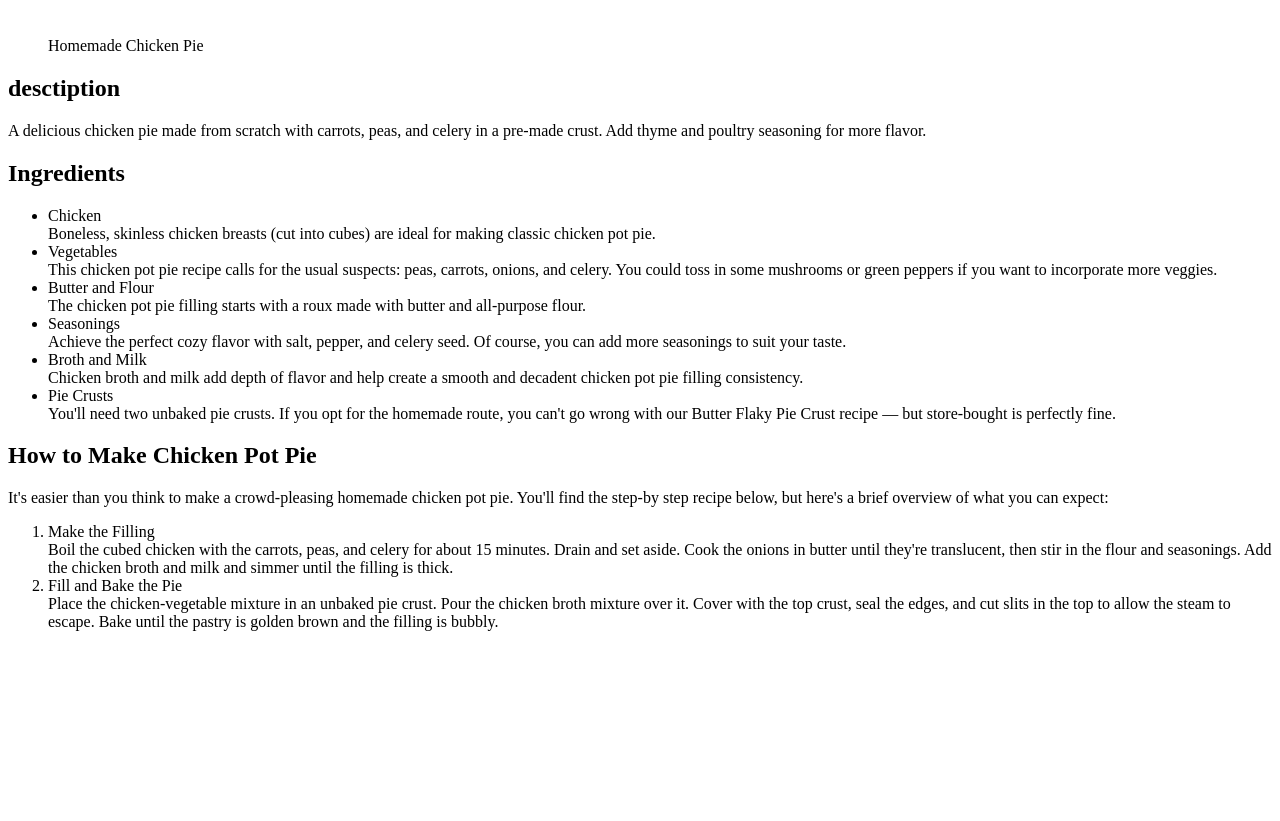
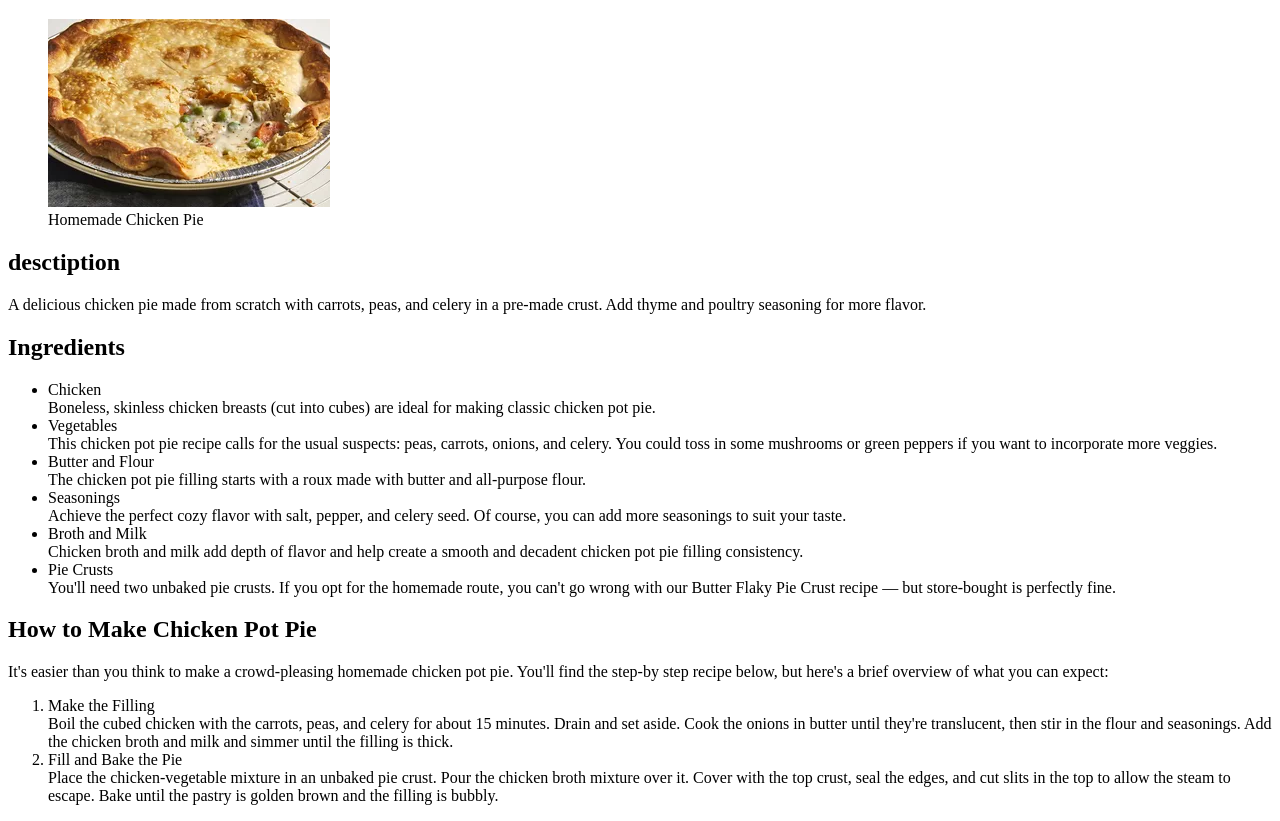
Before and after one commit to Golden-Alpaca/odin-recipes, a plain HTML site: page recipes/chickenPotPie.html in a window 1280 px wide. Shown: the part 61-882 px from the top of the page. Before the commit the page ends 800 px from the top, so only its background shows below. Drawn offline with Linux system fonts and the light colour scheme.

Commit message:
Update chickenPotPie.html
Edit image url

```diff
--- a/recipes/chickenPotPie.html
+++ b/recipes/chickenPotPie.html
@@ -9,7 +9,7 @@
 <body>
     <h1>chickenPotPie</h1>
     <figure>
-    <img src="images/chicken-Pot-Pie.jpg" alt="">
+    <img src="../images/chicken-Pot-Pie.jpg" alt="">
         <figcaption>Homemade Chicken Pie</figcaption>
     </figure>
     <div>
```
